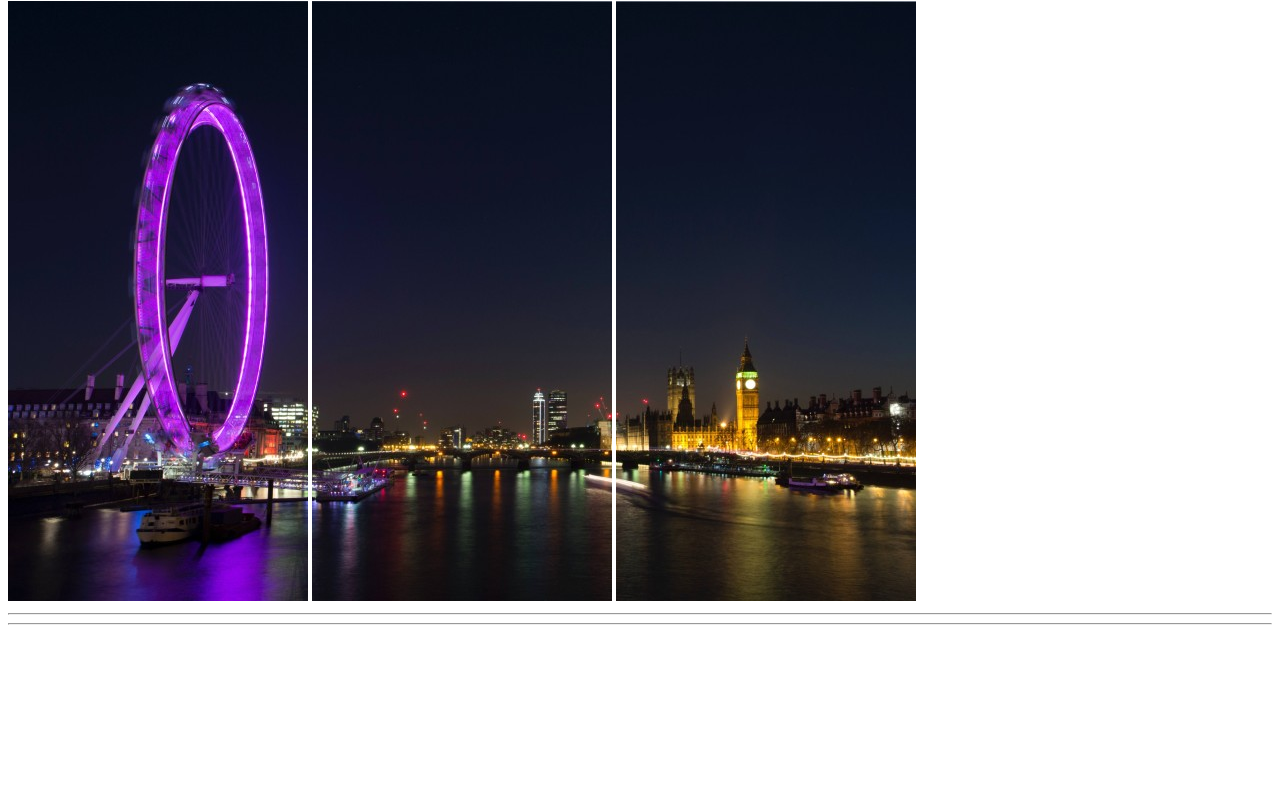
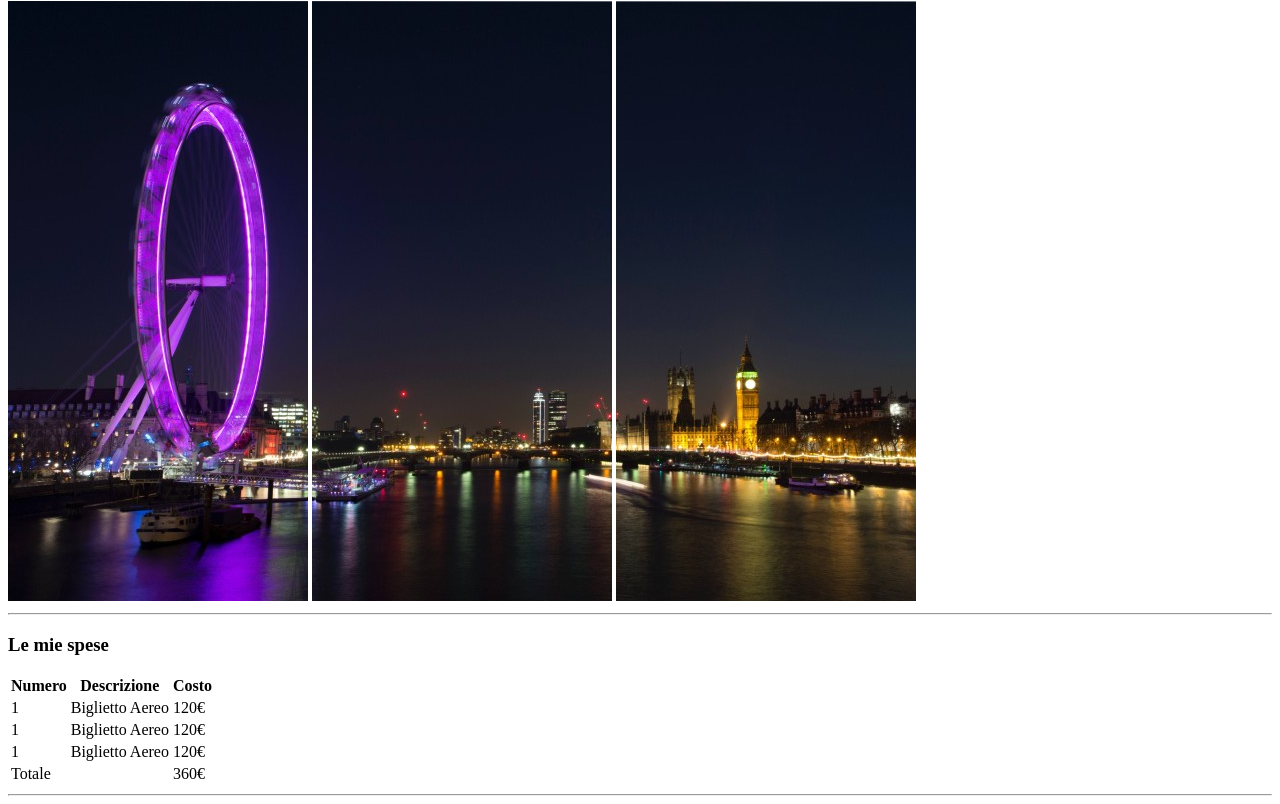
Before and after one commit to alessandrorumi/html-london-trip, a plain HTML site: page index.html in a window 1280 px wide. Shown: the part 79-883 px from the top of the page. Before the commit the page ends 800 px from the top, so only its background shows below. Drawn offline with Linux system fonts and the light colour scheme.

Commit message:
Creazione h3 e Tabella

```diff
--- a/index.html
+++ b/index.html
@@ -25,6 +25,46 @@
 
   <main>
 
+    <h3>Le mie spese</h3>
+
+    <table>
+
+      <thead>
+        <tr>
+          <th>Numero</th>
+          <th>Descrizione</th>
+          <th>Costo</th>
+        </tr>
+      </thead>
+
+      <tbody>
+        <tr>
+          <td>1</td>
+          <td>Biglietto Aereo</td>
+          <td>120€</td>
+        </tr>
+
+        <tr>
+          <td>1</td>
+          <td>Biglietto Aereo</td>
+          <td>120€</td>
+        </tr>
+
+        <tr>
+          <td>1</td>
+          <td>Biglietto Aereo</td>
+          <td>120€</td>
+        </tr>
+
+        <tr>
+          <td>Totale</td>
+          <td></td>
+          <td>360€</td>
+        </tr>
+      </tbody>
+
+    </table>
+
   </main>
 
   <hr>
```
